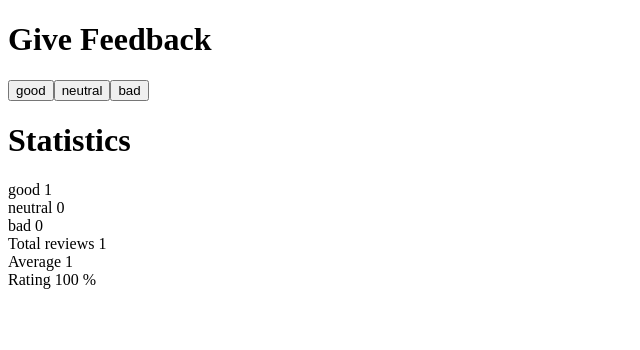
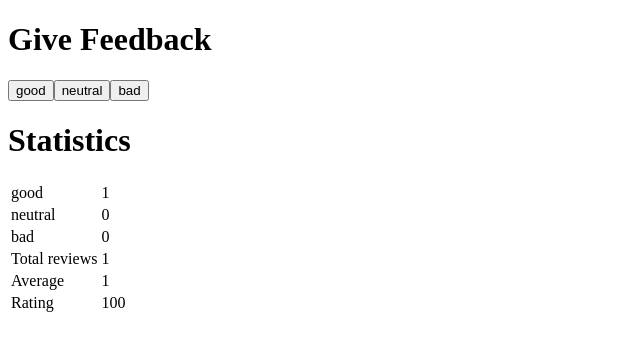
Before and after one commit to StPetar/Full-Stack-Open-2021, a React (Create React App) app in the folder part1/: page / in a window 1280 px wide. Both pictures are taken after a click on the button "good". Shown: the top 350 px of the page, without its empty margins (0-640 px from the left). Built offline with nearby package versions, Linux system fonts and the light colour scheme.

Commit message:
task 1.11*

```diff
--- a/part1/src/App.js
+++ b/part1/src/App.js
@@ -25,34 +25,36 @@ const Button = ({handleClick, text}) => (
   </button>
 )
 
-const Display = ({text, value}) => (
-  <div>
-    {text} {value}
-  </div>
+const Statistic = ({value, text}) => (
+  <tr>
+    <td>{text}</td>
+    <td>{value}</td>
+  </tr>
 )
+
 
 const Statistics = ({good, neutral, bad}) => {
   const numOfReviews = good + neutral + bad
-  if (numOfReviews === 0){
+  const avg = (good - bad) / numOfReviews
+  const rating = (good / numOfReviews) * 100
+  if (numOfReviews > 0){
     return(
-      <div>
-        <p>No Feedback given</p>
-      </div>
+      <table>
+        <Statistic value={good} text='good' />
+        <Statistic value={neutral} text='neutral' />
+        <Statistic value={bad} text='bad' />
+        <Statistic value={numOfReviews} text='Total reviews' />
+        <Statistic value={avg} text='Average' />
+        <Statistic value={rating} text='Rating' />
+      </table>
     )
   }
-  // Per definition (good: 1, neutral: 0, bad: -1)
-  // neutral can be omitted
-  const avg = (good - bad) / numOfReviews
-  const rating = (good / numOfReviews) * 100
+  else{
   return(
     <div>
-      <Display value={good} text='good' />
-      <Display value={neutral} text='neutral' />
-      <Display value={bad} text='bad'/>
-      Total reviews {numOfReviews}<br/>
-      Average {avg}<br/>
-      Rating {rating} %<br/>
+      <p>No Feedback given</p>
     </div>
-  )
+  )}
 }
+
 export default App
```
